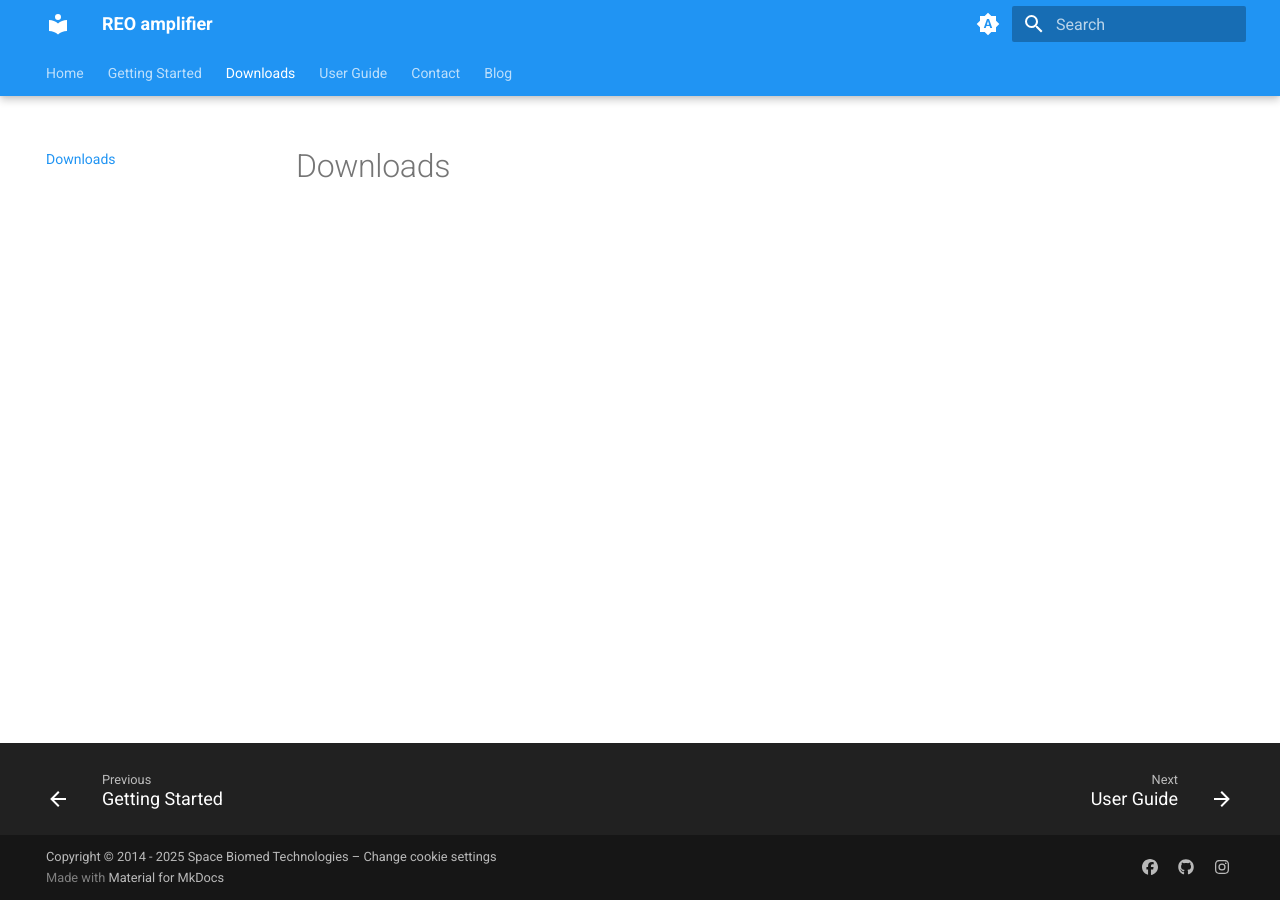
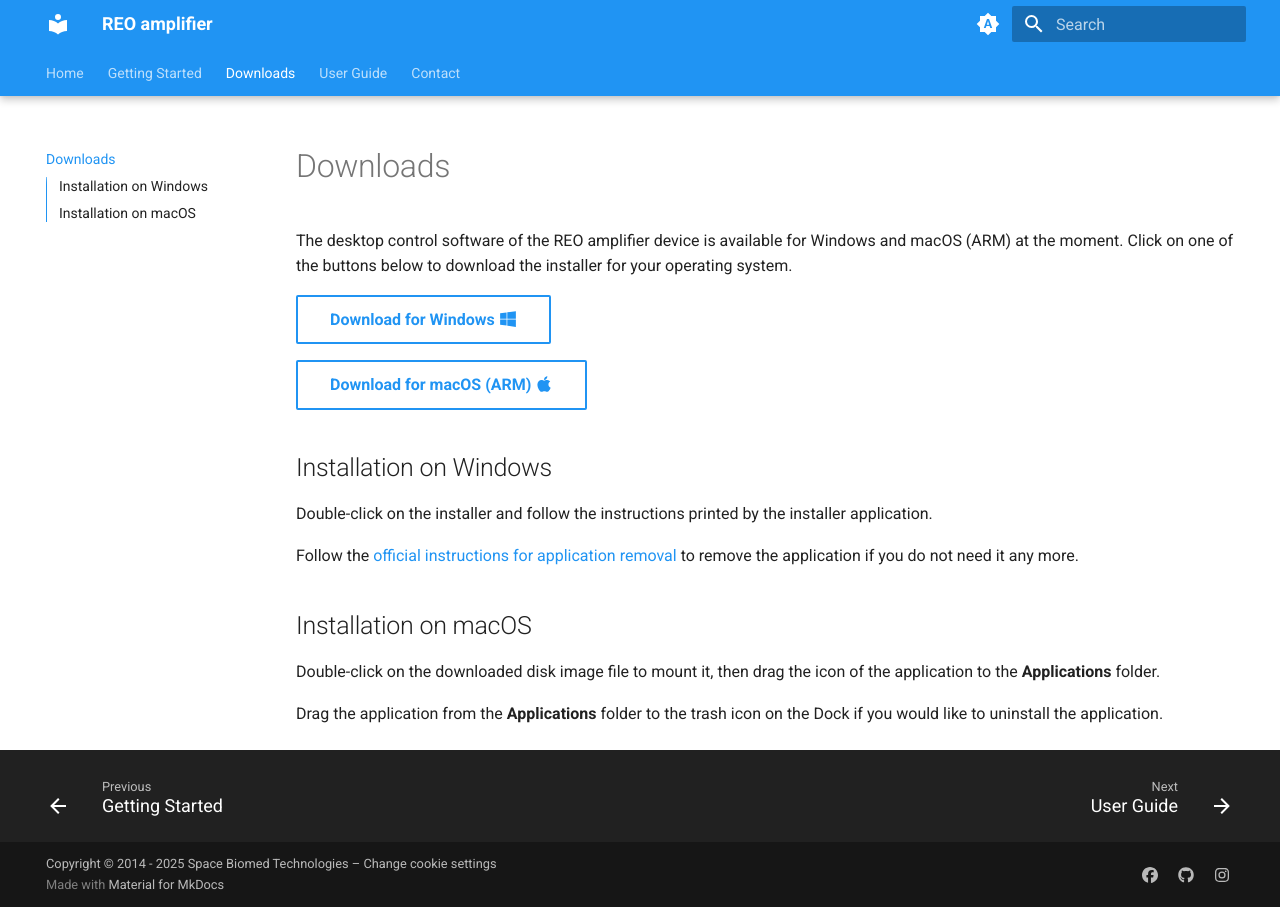
Before and after one commit to space-bmt/reo-manual, an MkDocs documentation site: the page built from docs/downloads.md, in a window 1280 px wide. Built offline with MkDocs 1.6.1 and Material for MkDocs 9.7.7, drawn with Linux system fonts in a browser that asks for light colours; plug-ins that fetch from the network failed and are left out.

Commit message:
feat: added installers and contact page

```diff
--- a/docs/downloads.md
+++ b/docs/downloads.md
@@ -1 +1,27 @@
 # Downloads
+
+The desktop control software of the REO amplifier device is available for
+Windows and macOS (ARM) at the moment. Click on one of the buttons below to download
+the installer for your operating system.
+
+[Download for Windows :fontawesome-brands-windows:](/assets/downloads/0.1.0/REO_recorder_0.1.0_x64_en-US.exe){ .md-button }
+
+[Download for macOS (ARM) :fontawesome-brands-apple:](/assets/downloads/0.1.0/REO_recorder_0.1.0_aarch64.exe){ .md-button }
+
+## Installation on Windows
+
+Double-click on the installer and follow the instructions printed by the
+installer application.
+
+Follow the [official instructions for application removal][1] to remove the
+application if you do not need it any more.
+
+[1]: https://support.microsoft.com/en-us/windows/uninstall-or-remove-apps-and-programs-in-windows-4b55f974-2cc6-2d2b-d092-5905080eaf98
+
+## Installation on macOS
+
+Double-click on the downloaded disk image file to mount it, then drag the icon
+of the application to the **Applications** folder.
+
+Drag the application from the **Applications** folder to the trash icon on the
+Dock if you would like to uninstall the application.
--- a/mkdocs.yml
+++ b/mkdocs.yml
@@ -7,7 +7,7 @@ nav:
   - Downloads: downloads.md
   - User Guide: user-guide/index.md
   - Contact: contact.md
-  - Blog: blog/index.md
+  # - Blog: blog/index.md
 
 theme:
   name: material
@@ -83,7 +83,13 @@ extra:
     - icon: fontawesome/brands/instagram
       link: https://www.instagram.com/spacebiomedtech/
 
+markdown_extensions:
+  - attr_list
+  - pymdownx.emoji:
+      emoji_index: !!python/name:material.extensions.emoji.twemoji
+      emoji_generator: !!python/name:material.extensions.emoji.to_svg
+
 plugins:
-  - blog
+  # - blog
   - privacy
   - search
```
Also changed, not shown: docs/contact.md (+3 -0 lines), 2 other files.
